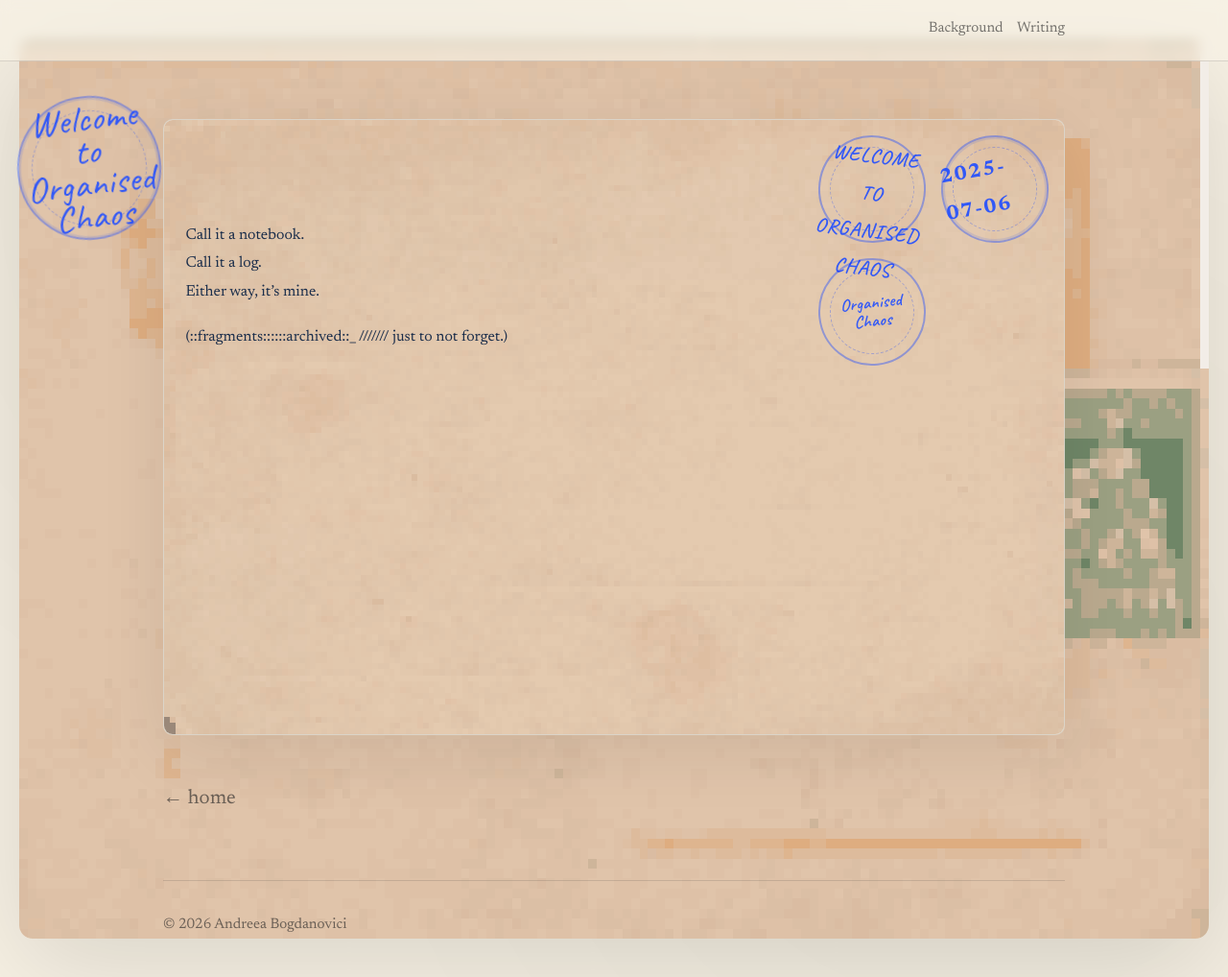
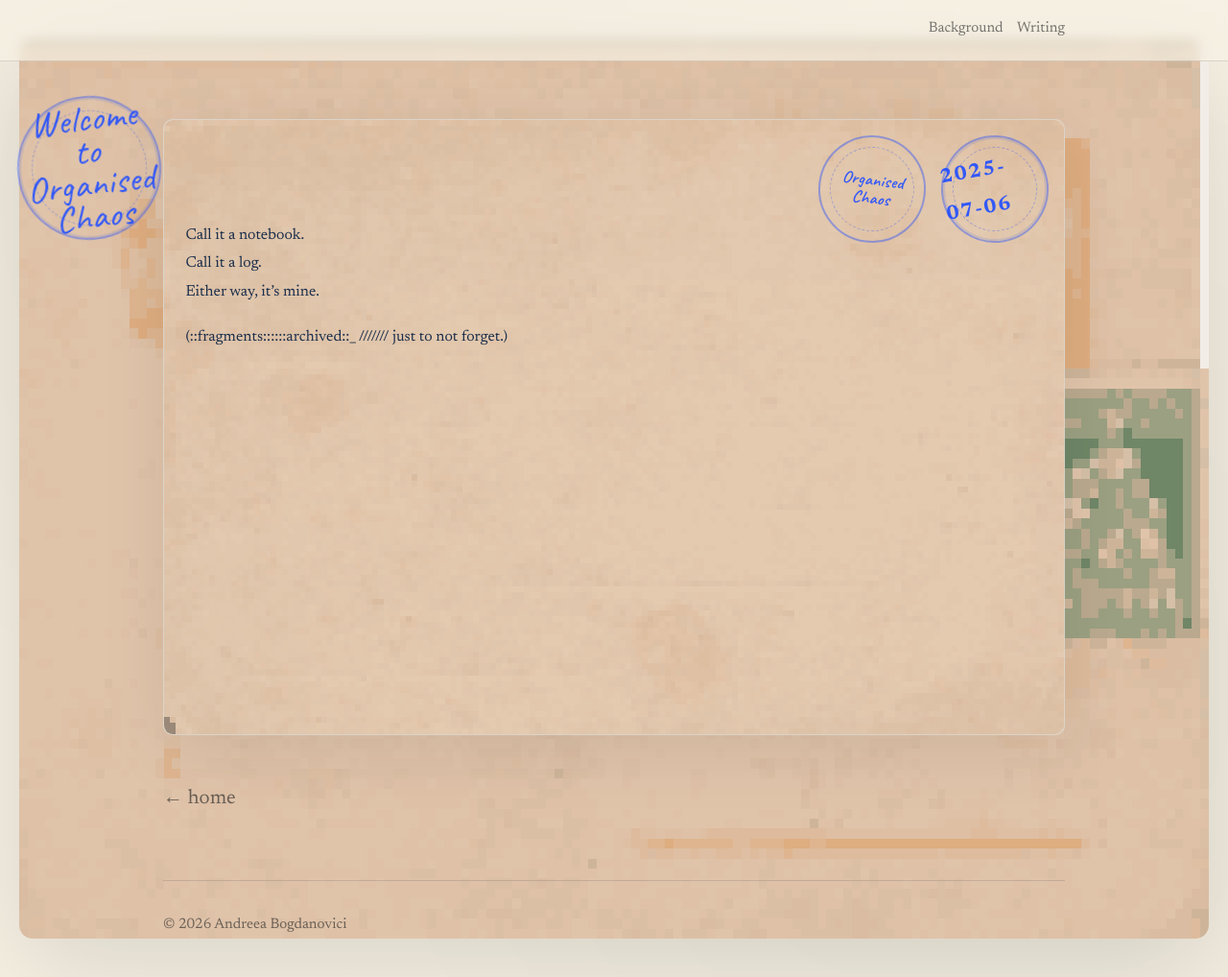
Before and after one commit to andreeabogdanovici/andreeabogdanovici.github.io, a Jekyll site: the page built from _posts/2025-07-06-first.md, in a window 1280 px wide and 1018 px high. Shown: the whole window at 96% size. Built offline with Jekyll 4.4.1, drawn with Linux system fonts in a browser that asks for light colours.

Commit message:
update, to test it, i dont want to install stuffs5/artsy change of idea/9/fix3

```diff
--- a/_layouts/post.html
+++ b/_layouts/post.html
@@ -12,7 +12,6 @@ layout: default
         </div>
         <div class='paper-stamps' aria-label='Post stamps'>
           <div class='stamp-date'>{{ page.date | date: '%Y-%m-%d' }}</div>
-          <div class='stamp-blog'>{{ site.title | escape }}</div>
           <div class='stamp-title'>{{ page.title | escape }}</div>
         </div>
         <div class='paper-content'>
--- a/assets/css/site.css
+++ b/assets/css/site.css
@@ -395,7 +395,7 @@ a:focus-visible {
   top: 1rem;
   right: 1rem;
   width: 240px;
-  height: 252px;
+  height: 130px;
   pointer-events: none;
   z-index: 2;
 }
@@ -446,16 +446,10 @@ a:focus-visible {
   z-index: 4;
 }
 
-.stamp-blog {
+.stamp-title {
   left: 0;
   top: 0;
   transform: rotate(7deg);
-}
-
-.stamp-title {
-  left: 0;
-  top: 128px;
-  transform: rotate(-6deg);
   font-size: 18px;
   line-height: 1.05;
   letter-spacing: 0.02em;
@@ -463,7 +457,6 @@ a:focus-visible {
   padding: 0 0.6rem;
 }
 
-.stamp-blog::before,
 .stamp-title::before {
   content: '';
   position: absolute;
@@ -659,7 +652,7 @@ a:focus-visible {
 
   .paper-stamps {
     width: 240px;
-    height: 248px;
+    height: 130px;
     top: 0.75rem;
     right: 0.75rem;
   }
```
